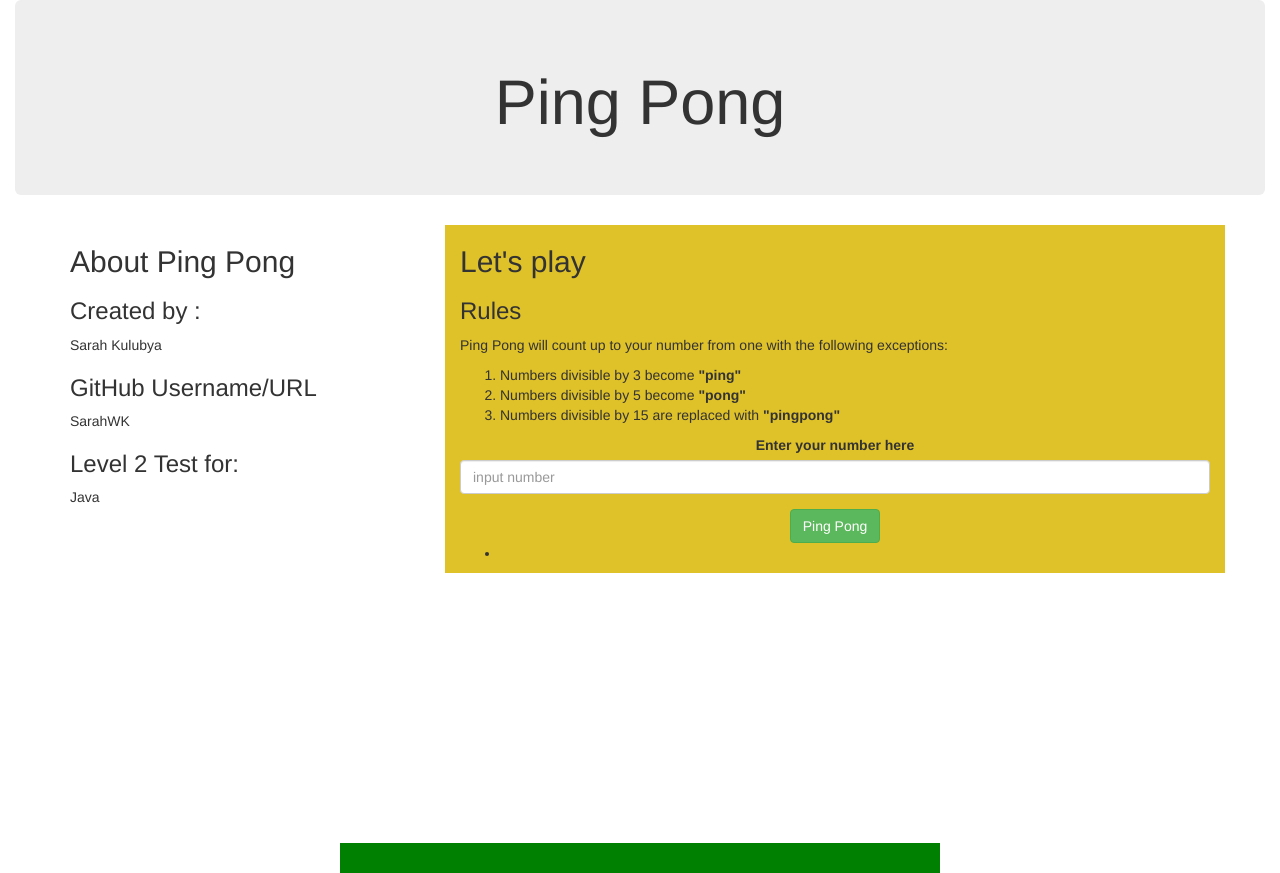
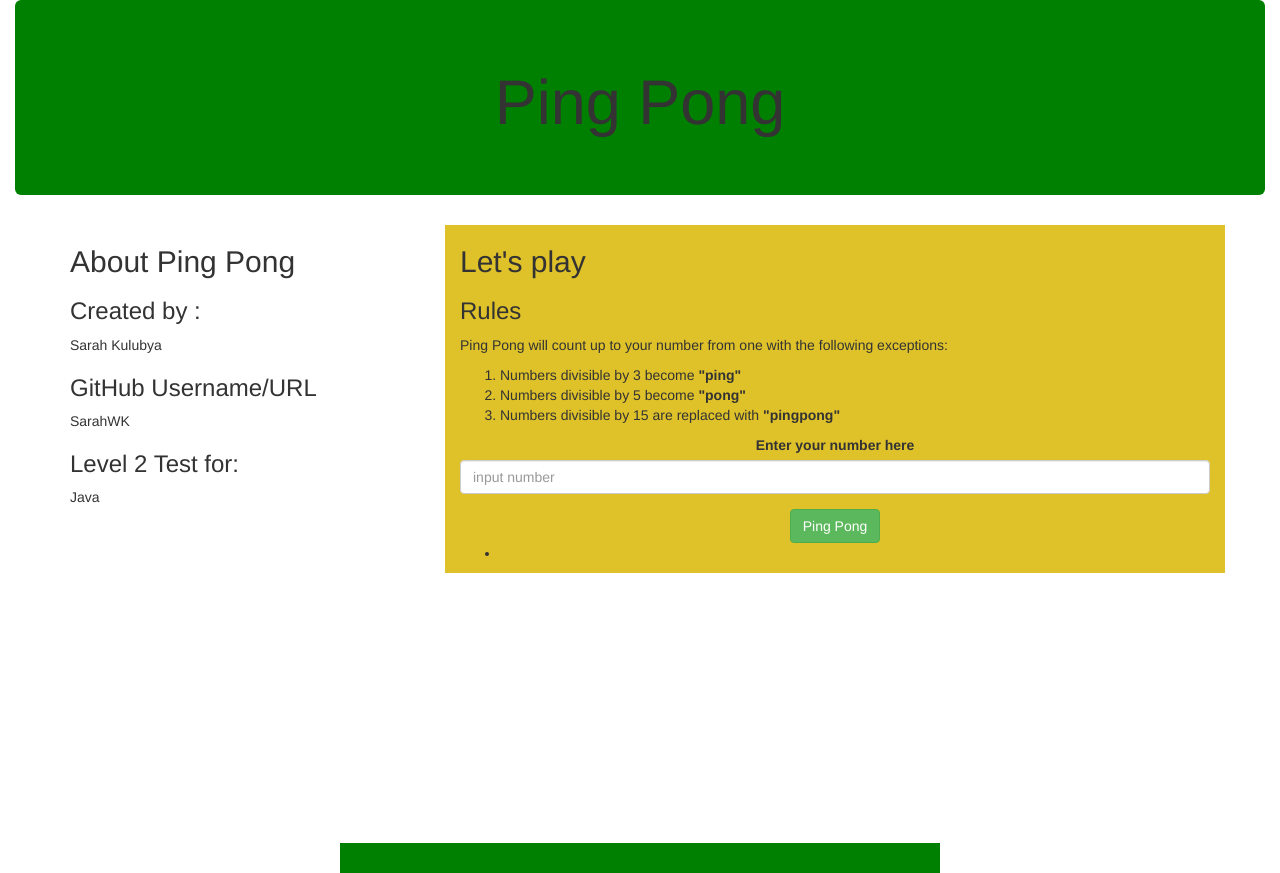
Before and after one commit to SarahWK/ping-pong, a plain HTML site: page index.html in a window 1280 px wide. Drawn offline with nearby package versions, Linux system fonts and the light colour scheme.

```diff
--- a/css/styles.css
+++ b/css/styles.css
@@ -35,3 +35,6 @@
   100%{margin-left:0px;margin-top:30px}
 
 }
+.jumbotron{
+  background-color: green;
+}
```
